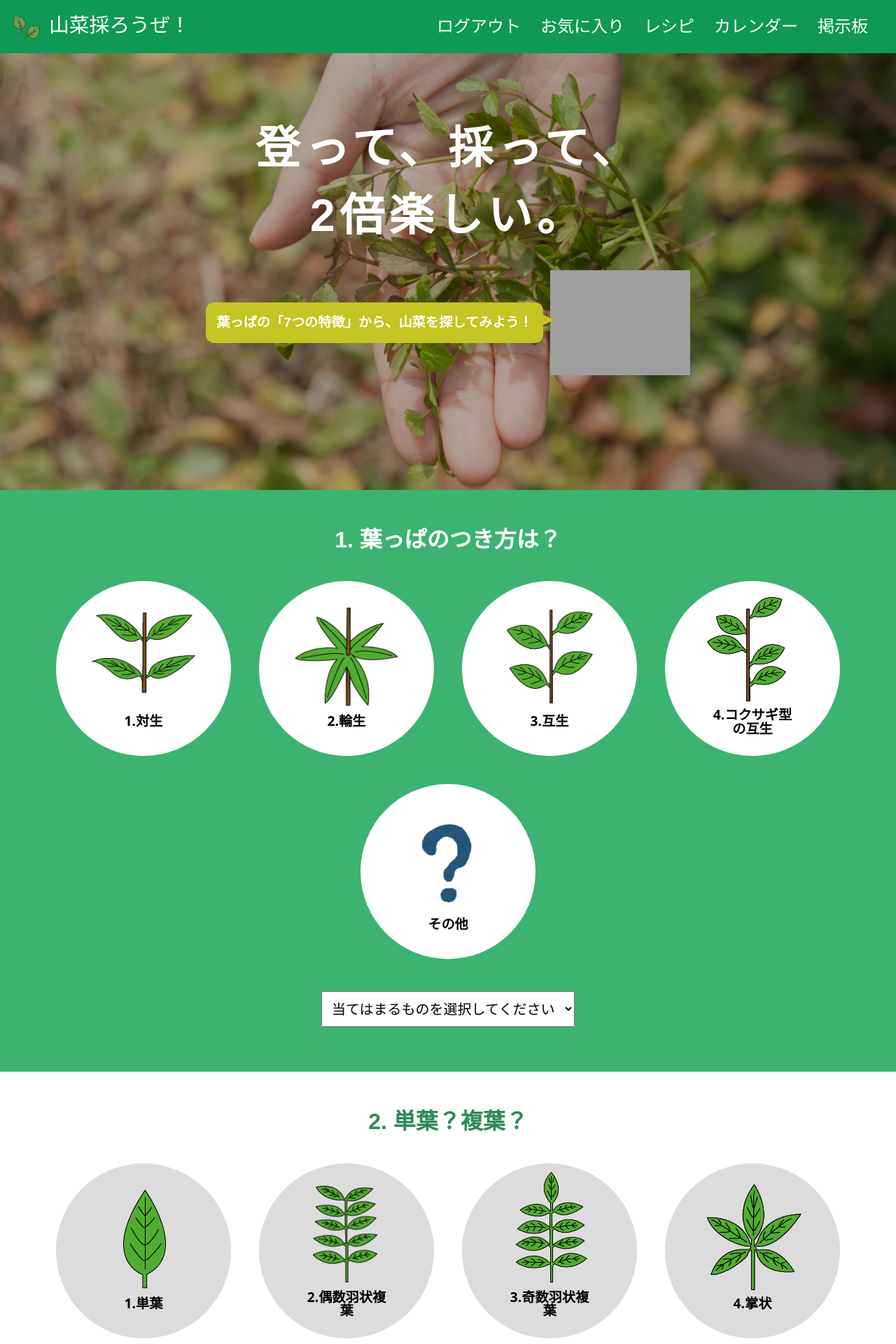
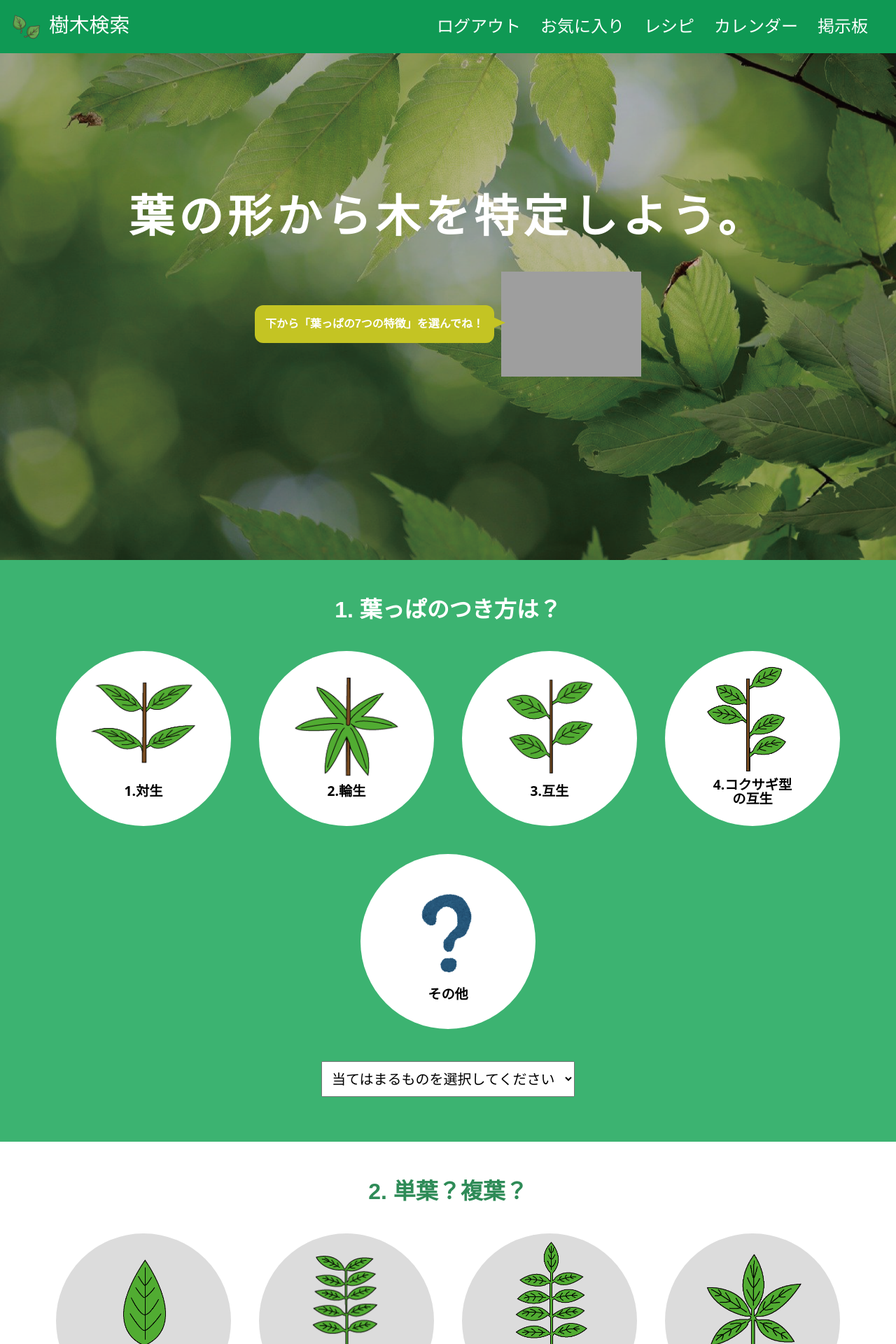
Before and after one commit to ZeroRequiem126/plants_identification_app, a PHP site: page / in a window 1280 px wide. Shown: the top 1920 px of the page at 70% size. Run offline with PHP 8.4, Linux system fonts and the light colour scheme; the visitor is signed in with stand-in values (Sample User, id 1); grey boxes are pictures that could not be loaded.

```diff
--- a/assets/style/style.css
+++ b/assets/style/style.css
@@ -157,7 +157,7 @@ header .navbar-nav .navbar-toggler-icon {
 }
 
 .balloon .says {
-  font-size: 1.2em;
+  font-size: 1em;
   max-width: 500px;
   font-family: 'ヒラギノ丸ゴ ProN','Hiragino Maru Gothic ProN',sans-serif;
   display: -webkit-box;
@@ -191,22 +191,11 @@ header .navbar-nav .navbar-toggler-icon {
 }
 
 .jumbotron {
-  background: url("../img/main/main-background-2.jpg") center no-repeat;
+  background: url("../img/main/main-background-image.png") center no-repeat;
   background-size: cover;
   width: 100%;
-  height: 700px;
+  height: 800px;
   position: relative;
-}
-
-.jumbotron::before {
-  content: '';
-  background-color: rgba(0, 0, 0, 0.3);
-  position: absolute;
-  top: 0;
-  left: 0;
-  width: 100%;
-  height: 100%;
-  display: block;
 }
 
 .jumbotron .container {
@@ -304,10 +293,6 @@ header .navbar-nav .navbar-toggler-icon {
 
 .category ul li p span {
   font-size: 0.8em;
-}
-
-.category ul .category-item {
-  cursor: pointer;
 }
 
 .category .form {
--- a/assets/style/style.scss
+++ b/assets/style/style.scss
@@ -137,7 +137,7 @@ header {
 
 
     .says {
-        font-size: 1.2em;
+        font-size: 1em;
         max-width: 500px;
         font-family: 'ヒラギノ丸ゴ ProN','Hiragino Maru Gothic ProN',sans-serif;
         display: flex;
@@ -168,22 +168,11 @@ header {
 }
 
 .jumbotron {
-    background: url('../img/main/main-background-2.jpg') center no-repeat;
+    background: url('../img/main/main-background-image.png') center no-repeat;
     background-size: cover;
     width: 100%;
-    height: 700px;
+    height: 800px;
     position: relative;
-
-    &::before {
-        content: '';
-        background-color: rgba(0, 0, 0, 0.3);
-        position: absolute;
-        top: 0;
-        left: 0;
-        width: 100%;
-        height: 100%;
-        display: block;
-    }
 
     .container {
         font-family: 'HanziPen SC',sans-serif;
@@ -273,10 +262,6 @@ header {
                     font-size: 0.8em;
                 }
             }
-        }
-
-        .category-item {
-            cursor: pointer;
         }
     }
 
--- a/calender/calender.php
+++ b/calender/calender.php
@@ -102,7 +102,7 @@
 <div class="calender-page">
     <div class="container">
         <div class="calender">
-            <h3><a href="?ym=<?php echo $prev; ?>">&lt;</a><?php echo $html_title; ?><a href="?ym=<?php echo $next; ?>">&gt;</a></h3>
+            <h3><a href="?ym=<?php echo $prev; ?>">&laquo; </a><?php echo $html_title; ?><a href="?ym=<?php echo $next; ?>"> &raquo;</a></h3>
             <table class="table table-bordered">
                 <tr>
                     <th>日</th>
--- a/chat/chat.php
+++ b/chat/chat.php
@@ -44,7 +44,7 @@
 
     echo '<div class="container">';
     echo '<div class="my-3 p-3 bg-body rounded shadow-sm chat-list">';
-    echo '<h3 class="memo-title">掲示板</h2>';
+    echo '<h3>掲示板</h3>';
     echo '<p style="text-align: center; padding-bottom: 20px !important;" class="border-bottom">植物に関する質問や雑談にご活用ください。</p>';
 
     echo '<div class="search-comment">';
--- a/index.php
+++ b/index.php
@@ -14,7 +14,7 @@
 <header id="top">
     <nav class="navbar navbar-expand-lg navbar-light">
         <div class="container-fluid">
-            <a class="navbar-brand" href="index.php" id="site-title"><img src="assets/img/main/leaf.png" width="50" height="50"> 山菜採ろうぜ！</a>
+            <a class="navbar-brand" href="index.php" id="site-title"><img src="assets/img/main/leaf.png" width="50" height="50"> 樹木検索</a>
             <button class="navbar-toggler" type="button" data-bs-toggle="collapse" data-bs-target="#navbarNavAltMarkup" aria-controls="navbarNavAltMarkup" aria-expanded="false" aria-label="Toggle navigation">
                 <span class="navbar-toggler-icon"></span>
             </button>
@@ -39,13 +39,13 @@
 
 <div class="jumbotron">
     <div class="container">
-        <p>登って、採って、<br>2倍楽しい。</p>
+        <p>葉の形から木を特定しよう。</p>
         <br>
             <div class="balloon">
                 <div class="faceicon">
-                <img src="assets/img/main/芋虫.png" width="300">
+                <img src="assets/img/main/芋虫.png" width="200">
                 </div>
-                <h4 class="says">葉っぱの「7つの特徴」から、山菜を探してみよう！</h4>
+                <h4 class="says">下から「葉っぱの7つの特徴」を選んでね！</h4>
             </div>
         <!-- <a class="btn btn-primary btn-lg btn-danger" href="#category-1" role="button" id="get-started">葉っぱを調べる</a> -->
     </div>
--- a/tree/list.php
+++ b/tree/list.php
@@ -95,7 +95,7 @@
                 echo '<div class="faceicon">';
                 echo '<img src="../assets/img/main/芋虫.png" width="300">';
                 echo '</div>';
-                echo '<h4 class="says">再検索してみて！</h4>';
+                echo '<h4 class="says">再検索してね！</h4>';
                 echo '</div>';
             }
                 echo '</div>';
```
Also changed, not shown: other parts of assets/style/style.css (+20 -10 lines), other parts of assets/style/style.scss (+24 -12 lines), assets/js/main.js (+21 -25 lines), assets/js/sub.js (deleted, +0 -7 lines), 1 other file.
